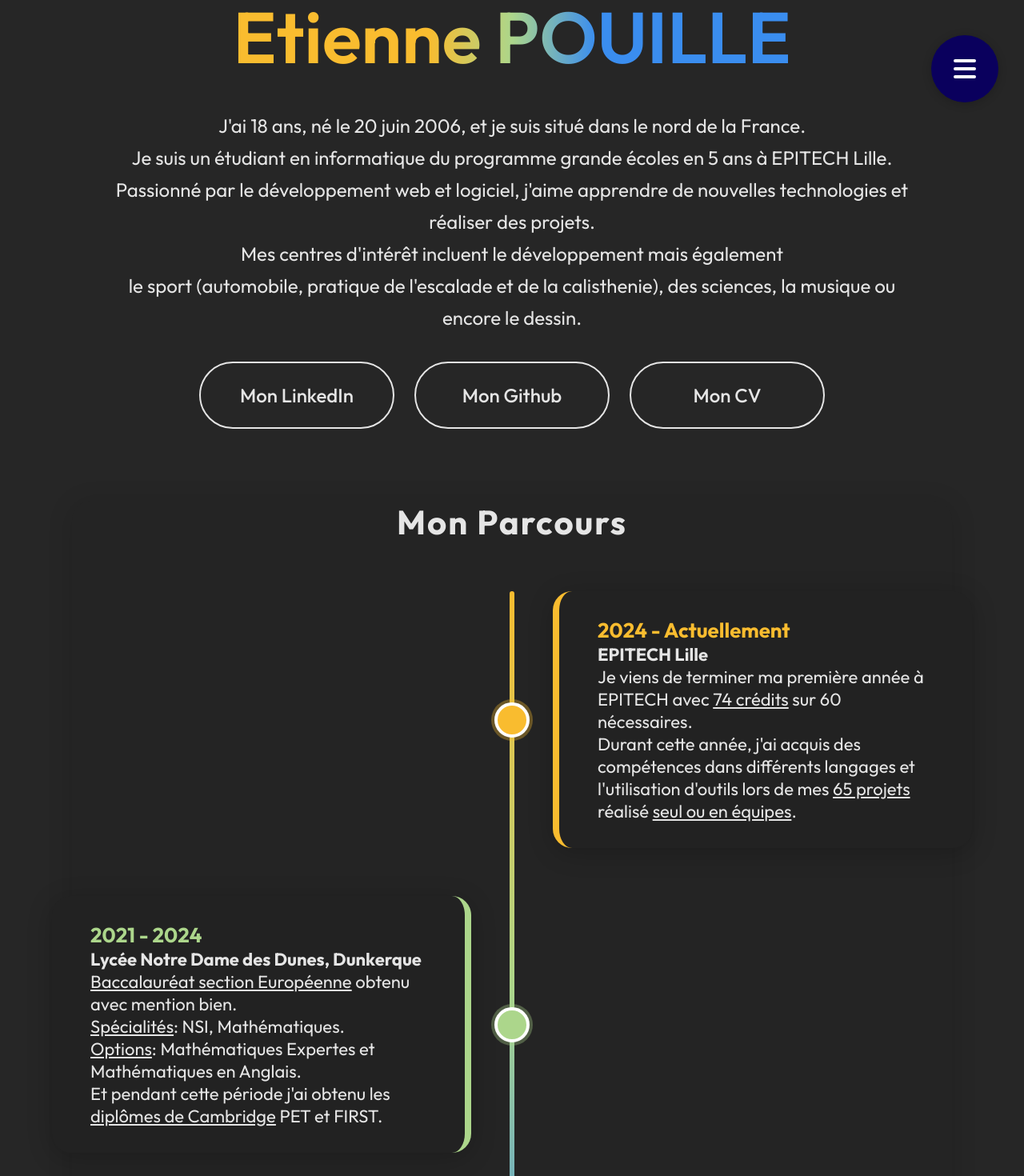
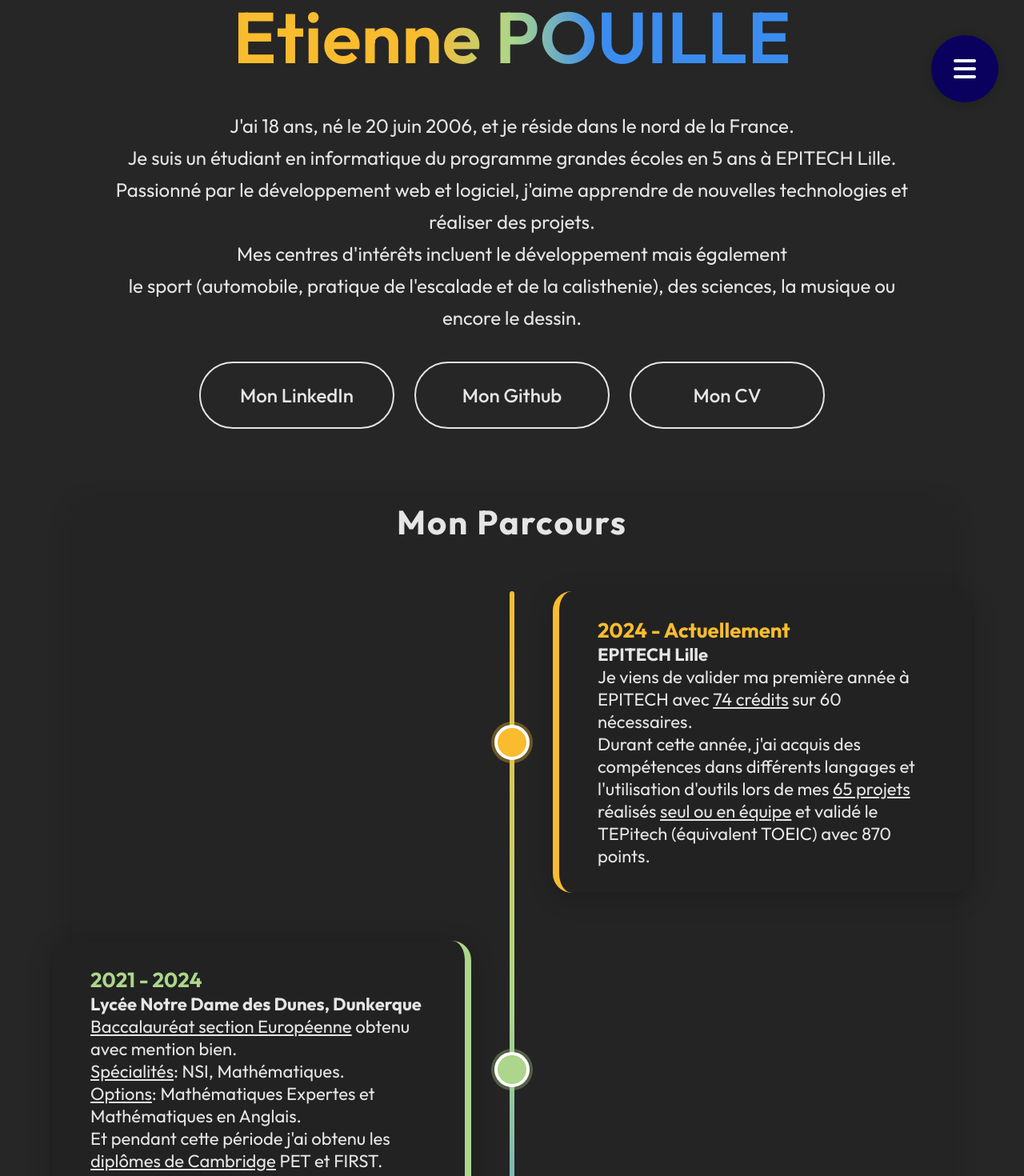
Before and after one commit to EtienneP-26/MonPortfolio, a React (Vite) app: page / in a window 1280 px wide. Shown: the part 640-2110 px from the top of the page at 80% size. Built offline with nearby package versions, Linux system fonts and the light colour scheme.

Commit message:
Feat(src): spelling mistakes corrected

```diff
--- a/src/App.jsx
+++ b/src/App.jsx
@@ -16,7 +16,7 @@ const App = () => {
       <Projects />
       <Contacts />
       <footer>
-        <p>© 2023 Etienne POUILLE. Tous droits réservés.</p>
+        <p>© 2025 Etienne POUILLE. Tous droits réservés.</p>
       </footer>
     </div>
   )
--- a/src/Components/About/About.jsx
+++ b/src/Components/About/About.jsx
@@ -48,10 +48,10 @@ const languagesSpoken = [
 
 const softSkills = [
   { name: 'Travail en équipe', color: '#3a8def', desc: "Plus de 30 Projets réalisés en équipe avec 11 collaborateurs differents." },
-  { name: 'Communication', color: '#F9BC2F', desc: "Plus de 15 présentation de modules et projets" },
+  { name: 'Communication', color: '#F9BC2F', desc: "Plus de 15 présentations de modules et projets" },
   { name: 'Autonomie', color: '#ACD68B', desc: "Plus de 35 projets EPITECH fait seul et plusieurs projets personnels." },
-  { name: 'Créativité', color: '#e57373', desc: "Création de plusieurs logos pour mes differents projets et aime dessiner pendant mon temps libres." },
-  { name: 'Adaptabilité', color: '#ba68c8', desc: "Savoir s’ajuster rapidement à de nouveaux contextes ou imprévus." },
+  { name: 'Créativité', color: '#e57373', desc: "Création de plusieurs logos pour mes differents projets et j'aime dessiner pendant mon temps libre." },
+  { name: 'Adaptabilité', color: '#ba68c8', desc: "Savoir s’ajuster rapidement à de nouveaux contextes ou imprévus. Adapter l'organisation de mon travail et la communication avec mes différents partenaires de projets." },
 ]
 
 const About = () => {
--- a/src/Components/Parcours/Parcours.jsx
+++ b/src/Components/Parcours/Parcours.jsx
@@ -5,7 +5,7 @@ const parcoursData = [
     {
         periode: "2024 - Actuellement",
         etablissement: "EPITECH Lille",
-        description: "Je viens de terminer ma première année à EPITECH avec <u>74 crédits</u> sur 60 nécessaires.<br/>Durant cette année, j'ai acquis des compétences dans différents langages et l'utilisation d'outils lors de mes <u>65 projets</u> réalisé <u>seul ou en équipes</u>.",
+        description: "Je viens de valider ma première année à EPITECH avec <u>74 crédits</u> sur 60 nécessaires.<br/>Durant cette année, j'ai acquis des compétences dans différents langages et l'utilisation d'outils lors de mes <u>65 projets</u> réalisés <u>seul ou en équipe</u> et validé le TEPitech (équivalent TOEIC) avec 870 points.",
         color: "#F9BC2F"
     },
     {
@@ -17,7 +17,7 @@ const parcoursData = [
     {
         periode: "2016 - 2021",
         etablissement: "Collège Notre Dame, Wormhout",
-        description: "Brevet des collèges obtenu avec mention très bien.<br/>Et je faisais également partie du club de robotique du collège.",
+        description: "Brevet des collèges obtenu avec mention très bien.<br/>Je faisais également partie du club de robotique du collège.",
         color: "#3a8def"
     }
 ]
--- a/src/Components/Profil/Profil.jsx
+++ b/src/Components/Profil/Profil.jsx
@@ -20,10 +20,10 @@ const Profil = () => {
         <span>Je suis disponible du 15 juillet <br/>au 15 décembre 2025</span>
       </div>
       <h1>Bonjour, je m'appelle<br/><span>Etienne POUILLE</span></h1>
-      <p>J'ai 18 ans, né le 20 juin 2006, et je suis situé dans le nord de la France.
-        <br/>Je suis un étudiant en informatique du programme grande écoles en 5 ans à EPITECH Lille.
+      <p>J'ai 18 ans, né le 20 juin 2006, et je réside dans le nord de la France.
+        <br/>Je suis un étudiant en informatique du programme grandes écoles en 5 ans à EPITECH Lille.
         <br/>Passionné par le développement web et logiciel, j'aime apprendre de nouvelles technologies et réaliser des projets.
-        <br/>Mes centres d'intérêt incluent le développement mais également
+        <br/>Mes centres d'intérêts incluent le développement mais également
         <br/>le sport (automobile, pratique de l'escalade et de la calisthenie), des sciences, la musique ou encore le dessin.
       </p>
       <div className="profil-action-bar" style={{ position: 'relative' }}>
--- a/src/Components/Projects/Projects.jsx
+++ b/src/Components/Projects/Projects.jsx
@@ -27,7 +27,7 @@ const projects = [
         title: "MinIA",
         mediaType: "image",
         media: imgMinIA,
-        description: "Ce projet est un projet personnel qui a pour but de créer un Chat Bot simple grace à l'Intelligence Artificielle. Coder en Python et sans utiliser de framework, ce projet m'aide à en apprendre plus sur le fonctionnement de l'IA.",
+        description: "Ce projet est un projet personnel qui a pour but de créer un Chat Bot simple grâce à l'Intelligence Artificielle. Coder en Python et sans utiliser de framework, ce projet m'aide à en apprendre plus sur le fonctionnement de l'IA.",
         techno: ["Python"],
         repo: "https://github.com/EtienneP-26/MinIA"
     },
```
